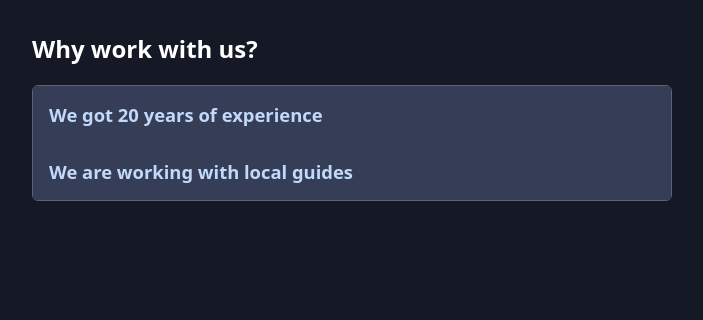
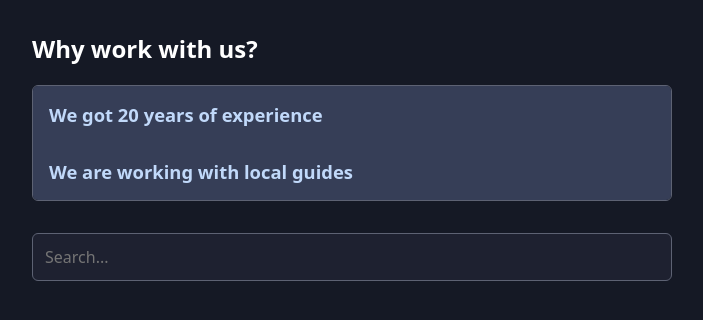
Before and after one commit to ShunTr-dev/simple-react-accordion, a React (Vite) app: page / in a window 1280 px wide. Shown: the top 320 px of the page, without its empty margins (288-991 px from the left). Built offline with nearby package versions, Linux system fonts and the light colour scheme.

Commit message:
Render Props

```diff
--- a/src/App.jsx
+++ b/src/App.jsx
@@ -1,4 +1,7 @@
 import Accordion from './components/Accordion/Accordion.jsx'
+import SearchableList from './components/SearchableList/SearchableList.jsx'
+
+import PLACES from './places.js'
 
 function App() {
     return (
@@ -34,6 +37,10 @@
                     </Accordion.Item>
                 </Accordion>
             </section>
+            <section>
+                <SearchableList items={PLACES} />
+                <searchableList items={['item 1', 'item 2', 'item 3']} />
+            </section>
         </main>
     )
 }
--- /dev/null
+++ b/src/components/SearchableList/SearchableList.jsx
@@ -0,0 +1,12 @@
+export default function SearchableList({ items }) {
+    return (
+        <div className="searchable-list">
+            <input type="search" placeholder="Search..." />
+            <ul>
+                {items.map((item) => (
+                    <li key={item.id}>{item.name}</li>
+                ))}
+            </ul>
+        </div>
+    )
+}
--- /dev/null
+++ b/src/places.js
@@ -0,0 +1,40 @@
+import savannaImg from './assets/african-savanna.jpg'
+import amazonImg from './assets/amazon-river.jpg'
+import caribbeanImg from './assets/caribbean-beach.jpg'
+import desertImg from './assets/desert-dunes.jpg'
+import forestImg from './assets/forest-waterfall.jpg'
+
+const PLACES = [
+    {
+        id: 'african-savanna',
+        image: savannaImg,
+        title: 'African Savanna',
+        description: 'Experience the beauty of nature.',
+    },
+    {
+        id: 'amazon-river',
+        image: amazonImg,
+        title: 'Amazon River',
+        description: 'Get to know the largest river in the world.',
+    },
+    {
+        id: 'caribbean-beach',
+        image: caribbeanImg,
+        title: 'Caribbean Beach',
+        description: 'Enjoy the sun and the beach.',
+    },
+    {
+        id: 'desert-dunes',
+        image: desertImg,
+        title: 'Desert Dunes',
+        description: 'Discover the desert life.',
+    },
+    {
+        id: 'forest-waterfall',
+        image: forestImg,
+        title: 'Forest Waterfall',
+        description: 'Listen to the sound of the water.',
+    },
+]
+
+export default PLACES
```
